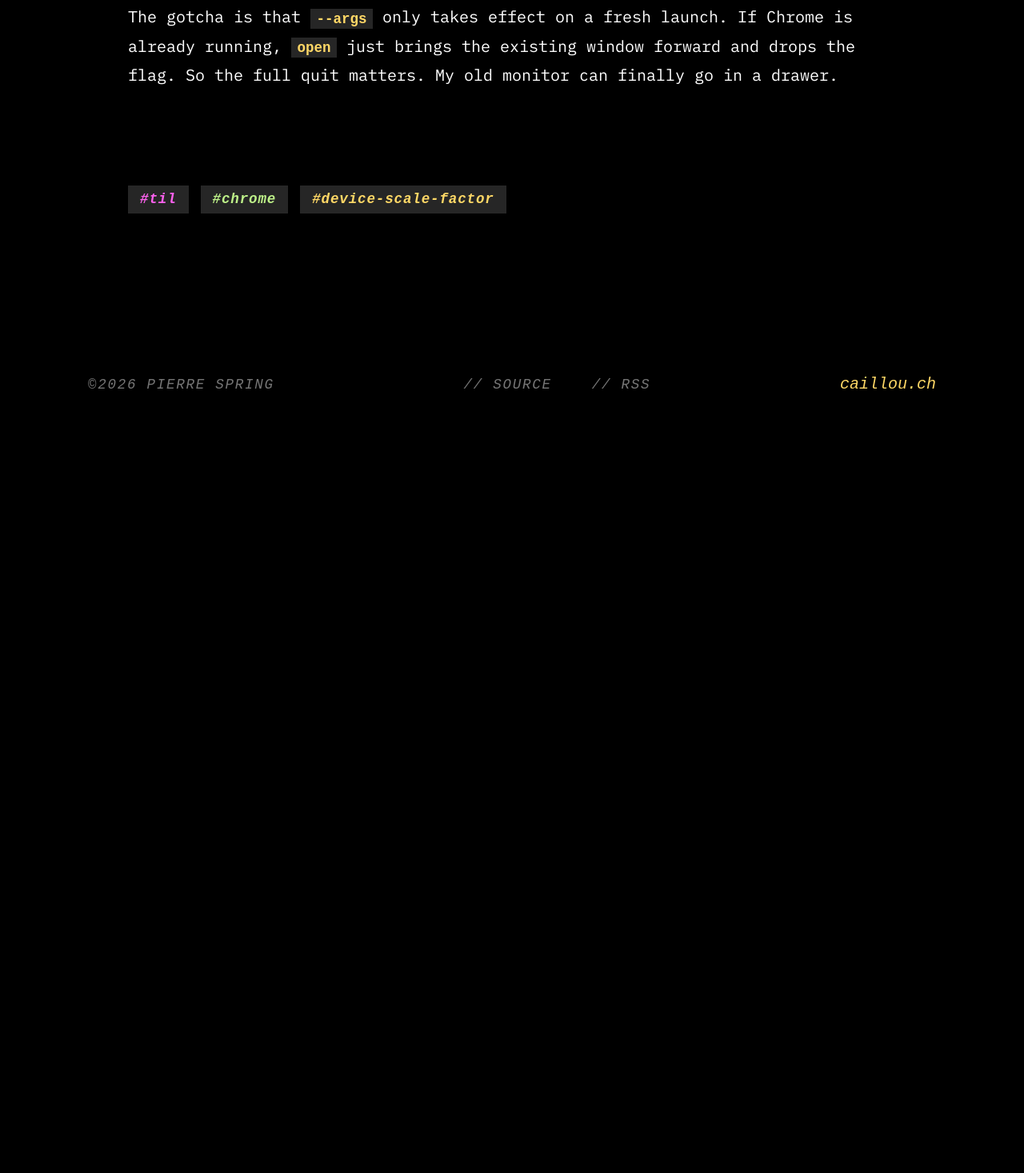
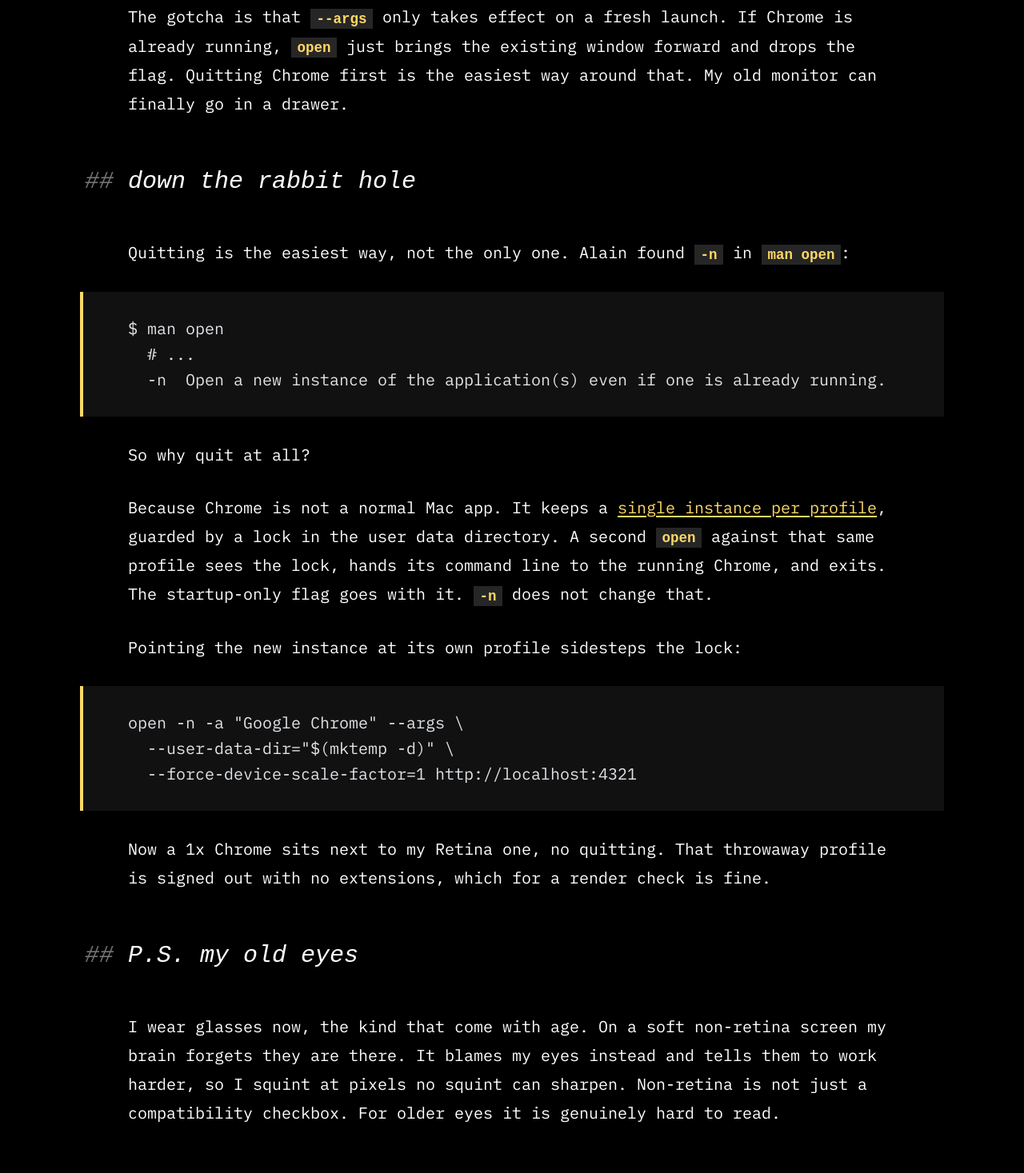
Before and after one commit to caillou/caillou.ch, an Astro site: page /blog/2026-06-17-chrome-fake-non-retina-screen in a window 1280 px wide. Shown: the part 1330-2797 px from the top of the page at 80% size. Before the commit the page ends 1905 px from the top, so only its background shows below. Built offline with nearby package versions, Linux system fonts and the light colour scheme; Astro itself is replaced by a stand-in of ours; code samples lack their colours; a web font is replaced by a local one.

Commit message:
expand chrome post with side-by-side instance and old-eyes postscript

````diff
--- a/src/content/blog/2026-06-17-chrome-fake-non-retina-screen.mdx
+++ b/src/content/blog/2026-06-17-chrome-fake-non-retina-screen.mdx
@@ -38,4 +38,41 @@ open -a "Google Chrome" --args --force-device-scale-factor=1
 
 The gotcha is that `--args` only takes effect on a fresh launch. If Chrome is
 already running, `open` just brings the existing window forward and drops the
-flag. So the full quit matters. My old monitor can finally go in a drawer.
+flag. Quitting Chrome first is the easiest way around that. My old monitor can
+finally go in a drawer.
+
+## down the rabbit hole
+
+Quitting is the easiest way, not the only one. Alain found `-n` in `man open`:
+
+```bash
+$ man open
+  # ...
+  -n  Open a new instance of the application(s) even if one is already running.
+```
+
+So why quit at all?
+
+Because Chrome is not a normal Mac app. It keeps a
+[single instance per profile](https://www.chromium.org/developers/how-tos/run-chromium-with-flags/),
+guarded by a lock in the user data directory. A second `open` against that same
+profile sees the lock, hands its command line to the running Chrome, and exits.
+The startup-only flag goes with it. `-n` does not change that.
+
+Pointing the new instance at its own profile sidesteps the lock:
+
+```bash
+open -n -a "Google Chrome" --args \
+  --user-data-dir="$(mktemp -d)" \
+  --force-device-scale-factor=1 http://localhost:4321
+```
+
+Now a 1x Chrome sits next to my Retina one, no quitting. That throwaway profile
+is signed out with no extensions, which for a render check is fine.
+
+## P.S. my old eyes
+
+I wear glasses now, the kind that come with age. On a soft non-retina screen my
+brain forgets they are there. It blames my eyes instead and tells them to work
+harder, so I squint at pixels no squint can sharpen. Non-retina is not just a
+compatibility checkbox. For older eyes it is genuinely hard to read.
````
